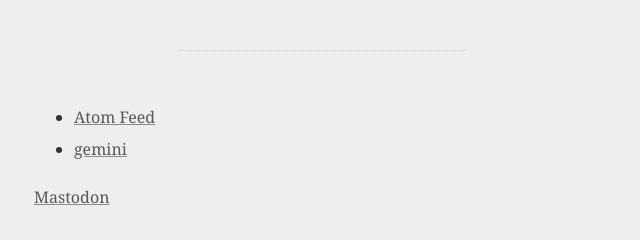
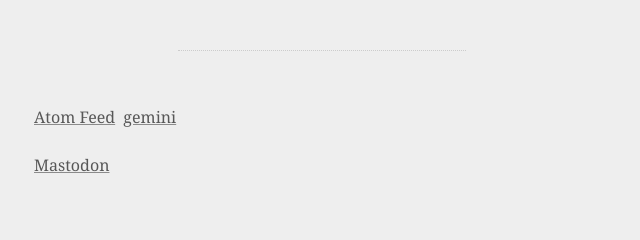
Before and after one commit to Schtee/schtee.github.io, a Jekyll site: the page built from micros.md, in a window 1280 px wide. Shown: the part 2165-2405 px from the top of the page, without its empty margins (318-958 px from the left). Built offline with Jekyll 4.4.1, drawn with Linux system fonts in a browser that asks for light colours; after the commit the page ends 2376 px from its top, so only the background shows below that.

Commit message:
Better styling for links at bottom

```diff
--- a/assets/css/style.css
+++ b/assets/css/style.css
@@ -76,10 +76,12 @@ a:hover, a:active {
 	margin: 50px auto;
 }
 
-#me ul {
+#me ul, #nav ul {
 	padding: inherit;
 }
 
-#me ul li {
+#me ul li, #nav ul li {
 	list-style-type:  none;
+	display: inline;
+	margin-right: 0.25em;
 }
```
